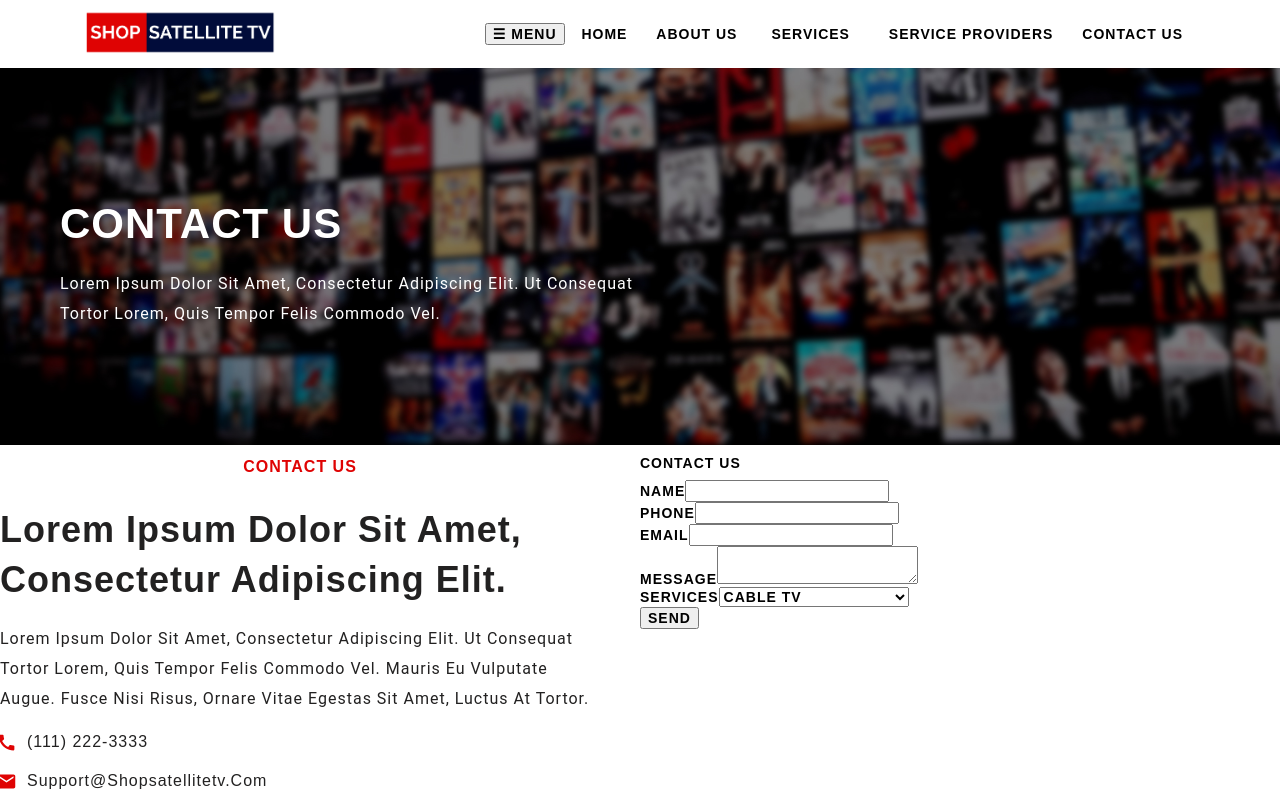
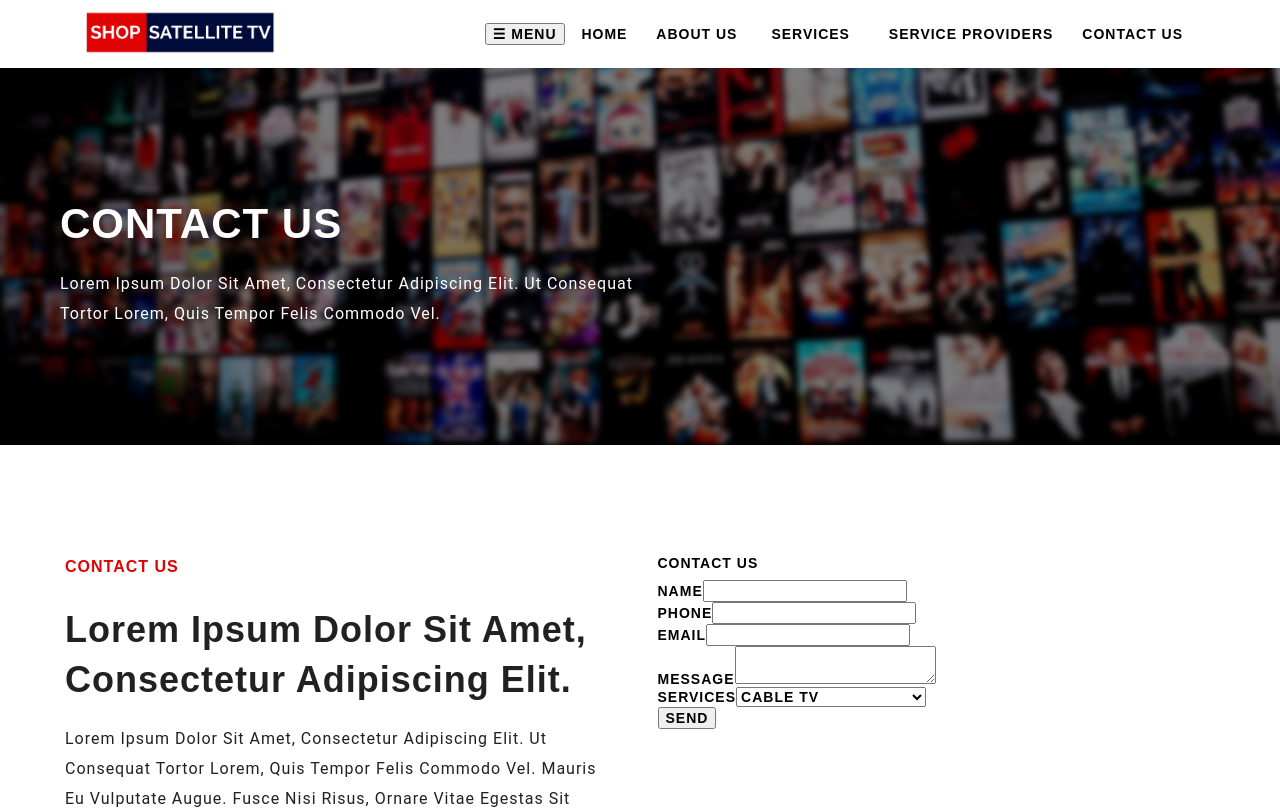
Before and after one commit to Sherdil07/CableTv, a React (Create React App) app: page /contactus in a window 1280 px wide. Shown: the top 809 px of the page. Built offline with nearby package versions, Linux system fonts and the light colour scheme.

Commit message:
ERROR RESOLVE

```diff
--- a/src/styles/ContactUs.css
+++ b/src/styles/ContactUs.css
@@ -1,12 +1,9 @@
-<<<<<<< HEAD
-=======
 .Contact-Content {
   padding-top: 100px;
   padding-bottom: 100px;
   margin-left: 65px;
   margin-right: 30px;
 }
->>>>>>> 82366778114210e5fe2b996018cf593b030cb106
 .leftSide .title {
   text-align: center;
   text-align: left;
```
